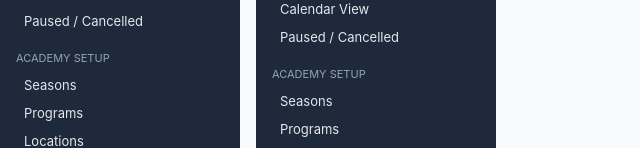
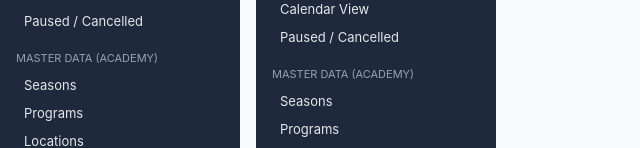
Before and after one commit to mahaboobgstp-hub/sports-academy-app, a React (Create React App) app: page / in a window 1280 px wide. Shown: the part 186-334 px from the top of the page, without its empty margins (0-640 px from the left). Built offline with nearby package versions, Linux system fonts and the light colour scheme; the HTML template or start-up script is replaced by a standard one.

Commit message:
Update Sidebar.jsx

```diff
--- a/src/layout/Sidebar.jsx
+++ b/src/layout/Sidebar.jsx
@@ -19,7 +19,7 @@ export default function Sidebar() {
       </div>
 
       <div className="section">
-        <div className="section-title">Academy Setup</div>
+        <div className="section-title">Master Data (Academy)</div>
         <Link to="/seasons">Seasons</Link>
         <Link to="/programs">Programs</Link>
         <Link to="/locations">Locations</Link>
```
